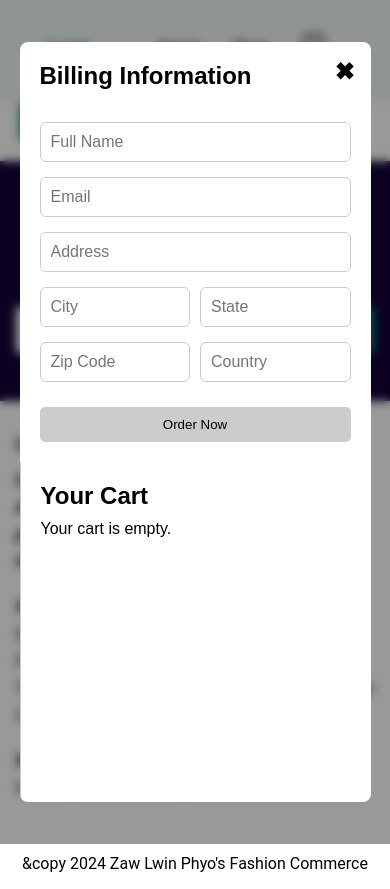
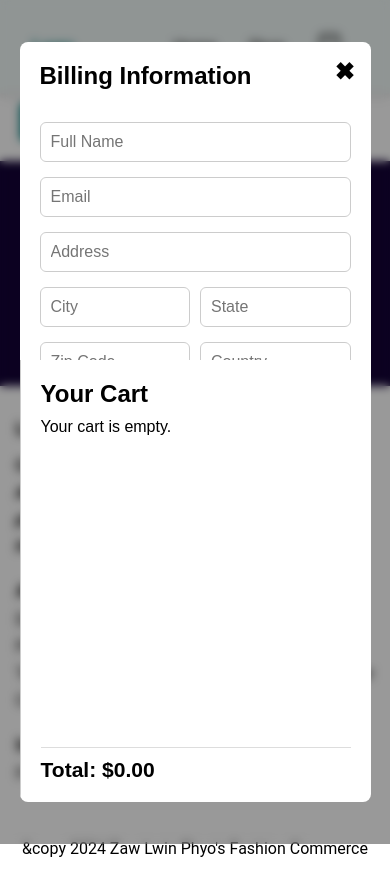
Before and after one commit to zawlwin223/FashionCommerce, a React (Vite) app: page /checkOut in a window 390 px wide. Built offline with nearby package versions, Linux system fonts and the light colour scheme.

Commit message:
size and checkout updated

```diff
--- a/src/pages/ProductDetail.jsx
+++ b/src/pages/ProductDetail.jsx
@@ -116,7 +116,6 @@ export default function ProductDetail() {
             <p>{product.description}</p>
           </article>
         </section>
-        )
       </>
     )
   }
--- a/src/style/checkOut.css
+++ b/src/style/checkOut.css
@@ -69,6 +69,8 @@
   box-sizing: border-box;
   display: flex;
   flex-direction: column;
+  overflow-y: scroll;
+  scrollbar-width: thin;
 }
 
 .modal-left form {
@@ -78,8 +80,6 @@
   flex-grow: 1; /* Allow form to expand and take remaining space */
   justify-content: flex-start;
   margin-top: 2rem;
-  overflow-y: scroll;
-  scrollbar-width: thin; /* For Firefox */
 }
 
 .modal-left input {
@@ -173,7 +173,9 @@
   .modal-right {
     width: 100%; /* Take full width */
   }
-
+  .modal-right {
+    height: 70vh;
+  }
   .checkout-summary {
     flex-direction: column; /* Stack total amount and button vertically */
     align-items: flex-start;
--- a/src/style/contact.css
+++ b/src/style/contact.css
@@ -59,5 +59,8 @@
   .footer {
     padding: 0;
     margin-bottom: 1rem;
+    p {
+      text-align: center;
+    }
   }
 }
--- a/src/style/nagivation.css
+++ b/src/style/nagivation.css
@@ -112,6 +112,6 @@ button {
 
 @media screen and (max-width: 1300px) {
   .nav {
-    padding-inline: 3rem;
+    padding-inline: 2rem;
   }
 }
--- a/src/style/signup.css
+++ b/src/style/signup.css
@@ -22,7 +22,7 @@
   form {
     display: flex;
     input {
-      width: 300px;
+      /* width: 300px; */
       padding-block: 0.5rem;
       padding-inline: 1rem;
       border: none;
```
Also changed, not shown: src/style/productDetail.css (+9 -0 lines).
